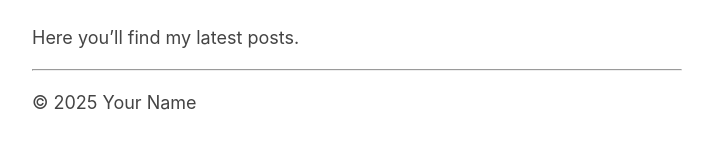
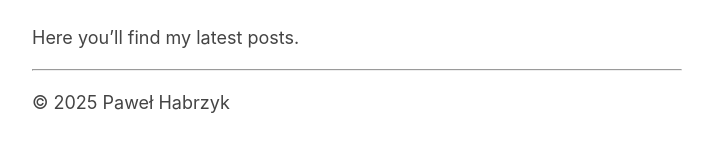
Before and after one commit to habrzyk-pawel/habrzyk-pawel.github.io, a Jekyll site: the page built from index.md, in a window 1280 px wide. Shown: the part 222-374 px from the top of the page, without its empty margins (283-996 px from the left). Built offline with Jekyll 4.4.1, drawn with Linux system fonts in a browser that asks for light colours.

Commit message:
Update _config.yml

```diff
--- a/_config.yml
+++ b/_config.yml
@@ -1,8 +1,8 @@
 title: "My GitHub Blog"
-author: "Your Name"
+author: "Paweł Habrzyk"
 description: "A simple blog built with Jekyll and GitHub Pages"
 baseurl: "" # the subpath of your site, e.g. /blog
-url: "https://username.github.io"
+url: "https://priestofadanos.github.io"
 
 theme: minima
 
```
